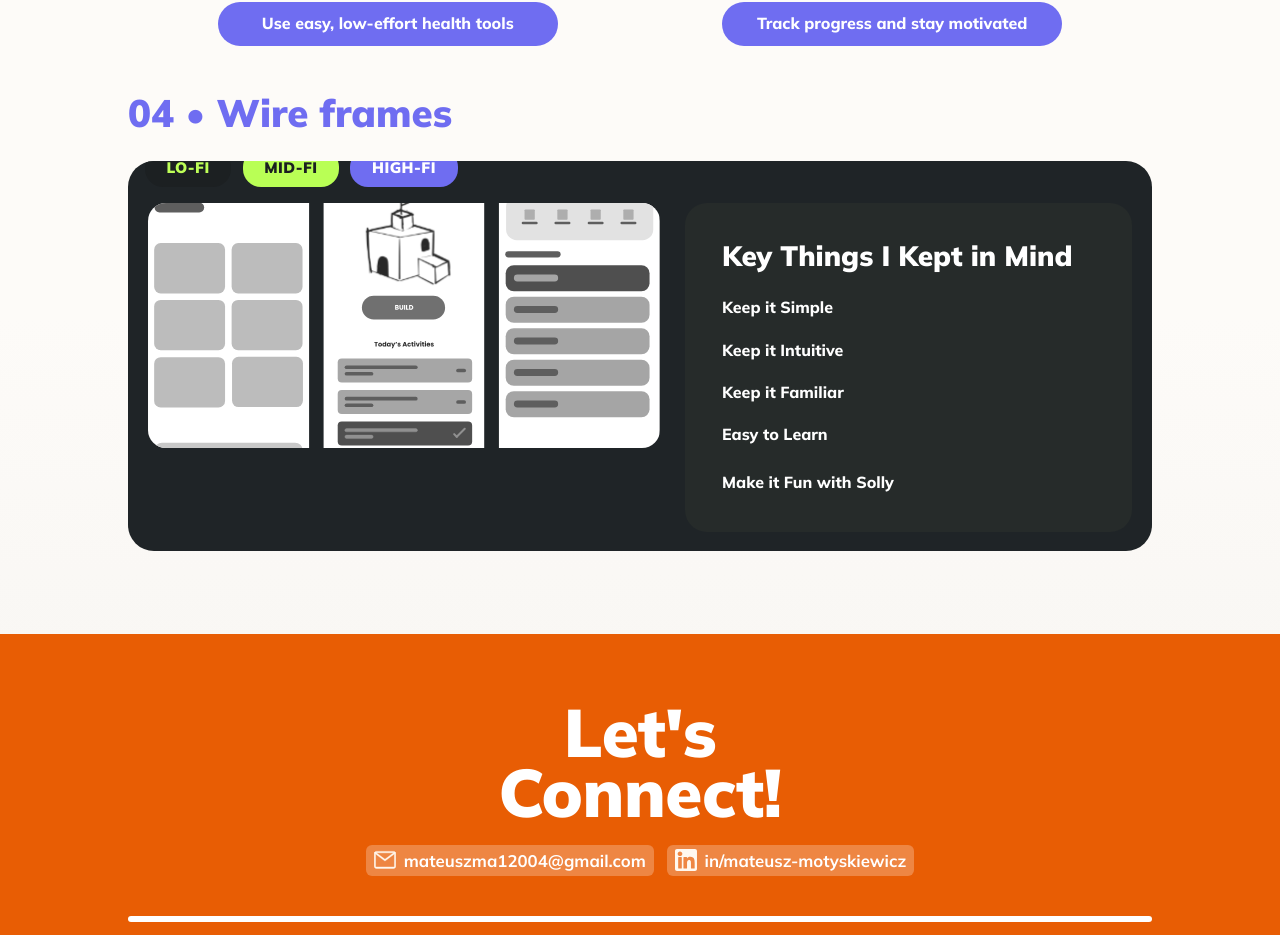
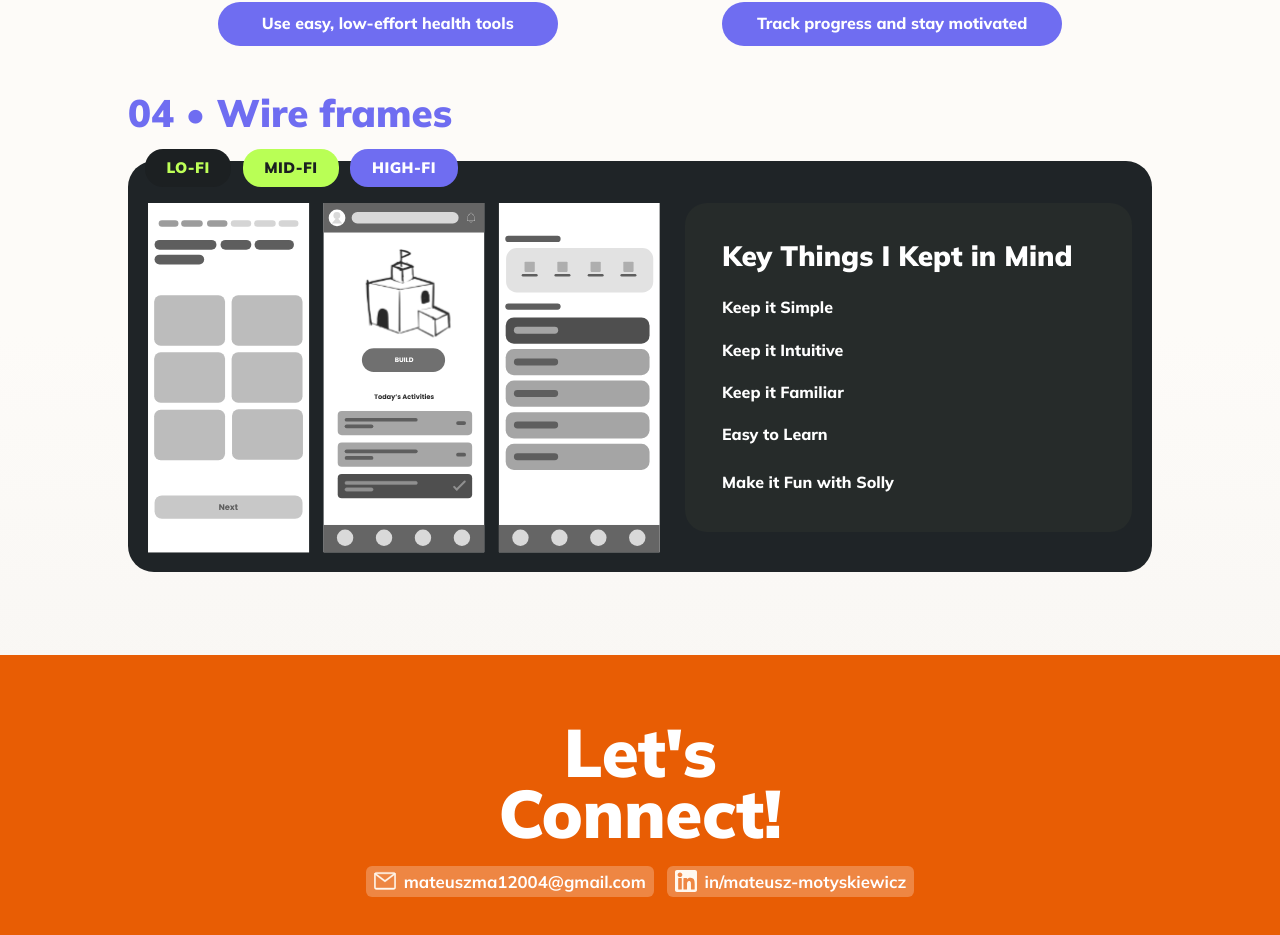
Before and after one commit to MMatyskiewicz2004/portfolio-website-mat, a React (Vite) app: page /#/projects/solace in a window 1280 px wide. Shown: the part 3537-4472 px from the top of the page. Built offline with nearby package versions, Linux system fonts and the light colour scheme.

Commit message:
fix(solace): show wireframe bottom labels

```diff
--- a/src/App.css
+++ b/src/App.css
@@ -800,7 +800,7 @@
   border-radius: 26px;
   position: relative;
   padding: 2.65rem 1.25rem 1.2rem;
-  overflow: hidden;
+  overflow: visible;
 }
 
 .solace-wireframes-card--lofi {
@@ -872,24 +872,25 @@
 
 .solace-wireframes-imageWrap {
   background: transparent;
-  border-radius: 18px;
-  overflow: hidden;
+  border-radius: 0;
+  overflow: visible;
   padding: 0;
-  height: 245px;
+  height: auto;
 }
 
 .solace-wireframes-image {
   width: 100%;
-  height: 100%;
+  height: auto;
   display: block;
-  object-fit: cover;
+  object-fit: contain;
   object-position: left center;
   transform: none;
+  max-height: 460px;
 }
 
 .solace-wireframes-content {
   display: flex;
-  align-items: stretch;
+  align-items: flex-start;
   justify-content: space-between;
   gap: 1.6rem;
 }
```
